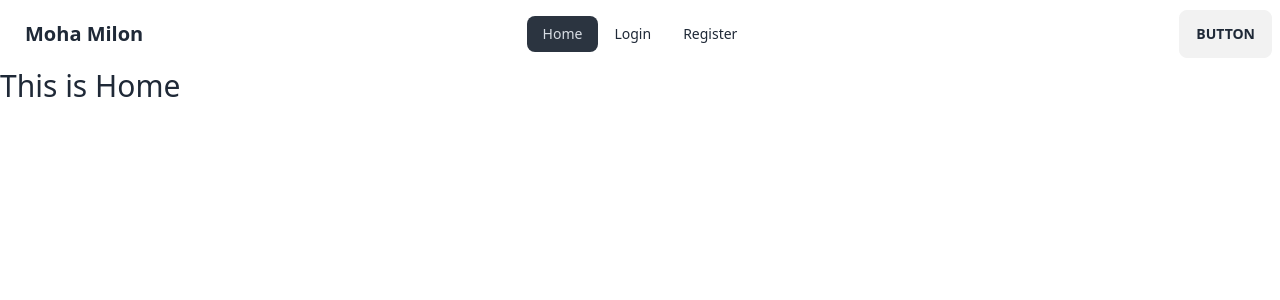
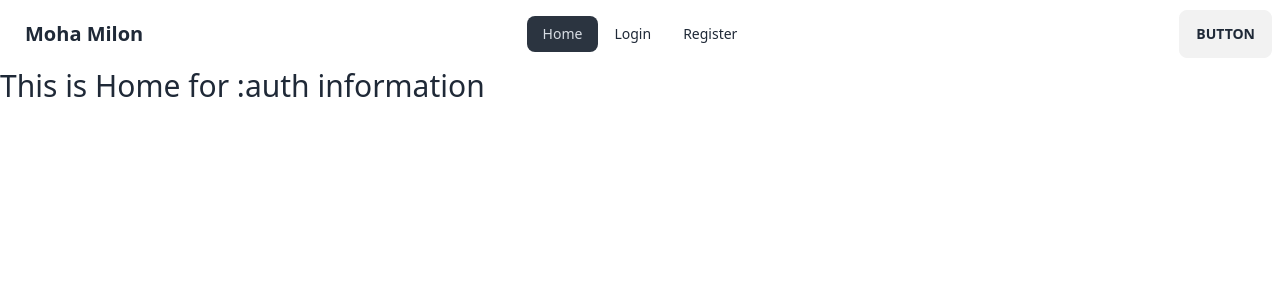
Before and after one commit to Shahidul-Islam-Jony/M51-auth-moha-milon-Auth-Integration-AND-Private-Route, a React (Vite) app: page / in a window 1280 px wide. Shown: the top 300 px of the page. Built offline with nearby package versions, Linux system fonts and the light colour scheme.

Commit message:
m51-3 Create user Context for shared authentication

```diff
--- a/package.json
+++ b/package.json
@@ -13,6 +13,8 @@
     "firebase": "^10.4.0",
     "localforage": "^1.10.0",
     "match-sorter": "^6.3.1",
+    "prop-types": "^15.8.1",
+    "proptypes": "^1.1.0",
     "react": "^18.2.0",
     "react-dom": "^18.2.0",
     "react-router-dom": "^6.16.0",
--- a/src/components/Home.jsx
+++ b/src/components/Home.jsx
@@ -1,9 +1,13 @@
+import { useContext } from "react";
+import { AuthContext } from "./providers/AuthProvider";
 
 
 const Home = () => {
+    const authInfo = useContext(AuthContext);
+    console.log(authInfo);
     return (
         <div>
-            <h2 className="text-3xl">This is  Home</h2>
+            <h2 className="text-3xl">This is  Home for :{authInfo.name}</h2>
         </div>
     );
 };
--- /dev/null
+++ b/src/components/providers/AuthProvider.jsx
@@ -0,0 +1,19 @@
+import { createContext } from "react";
+import PropTypes from 'prop-types';
+
+export const AuthContext = createContext(null);
+
+const AuthProvider = ({children}) => {
+    const authInfo = {name: 'auth information'}
+    return (
+        <AuthContext.Provider value={authInfo}>
+            {children}
+        </AuthContext.Provider>
+    );
+};
+
+AuthProvider.propTypes = {
+    children: PropTypes.node,
+}
+
+export default AuthProvider;
```
Also changed, not shown: src/__context__api.js (+5 -4 lines), src/main.jsx (+12 -9 lines), 1 other file (tests, documents, lock files or other folders).
